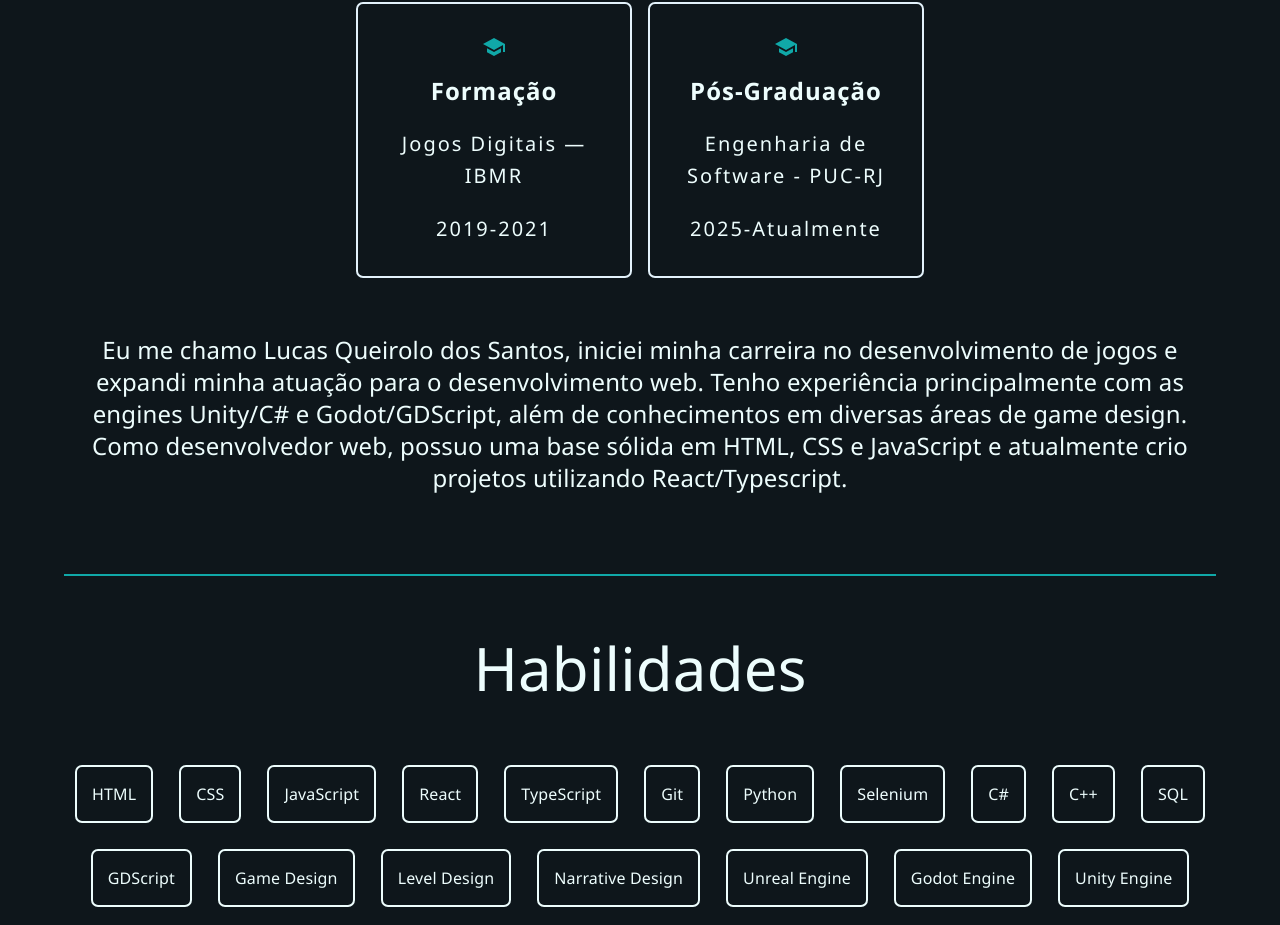
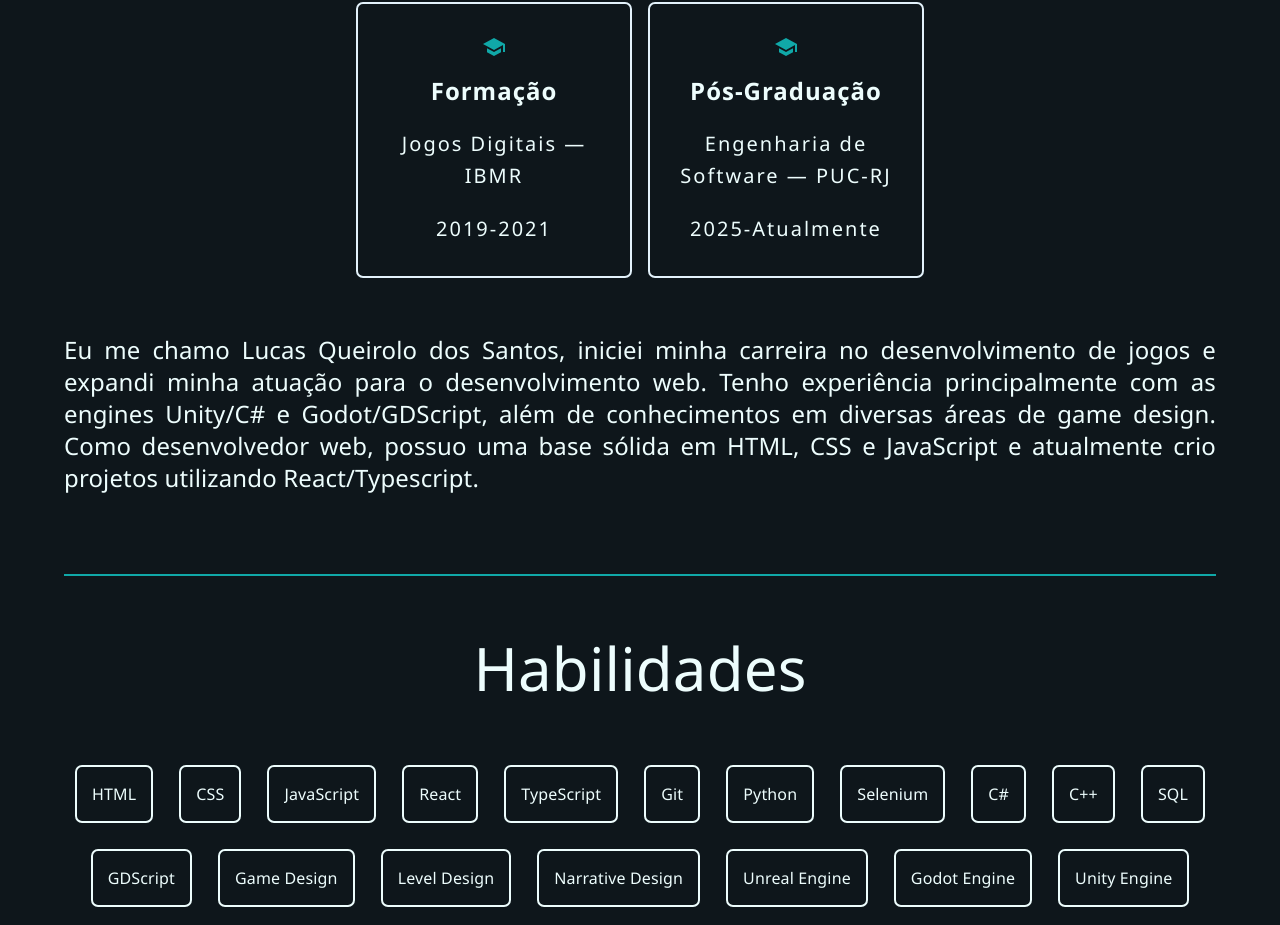
Before and after one commit to Luxxdev/portifolio, a React (Vite) app: page / in a window 1280 px wide. Shown: the part 977-1902 px from the top of the page. Built offline with nearby package versions, Linux system fonts and the light colour scheme.

Commit message:
typos and text justify

```diff
--- a/src/i18n/translations/en.json
+++ b/src/i18n/translations/en.json
@@ -15,7 +15,7 @@
     "aboutEducation": "Education",
     "aboutUniversity": "Digital Games — IBMR",
     "aboutEducation2": "Postgraduate",
-    "aboutUniversity2": "Software Engineering - PUC-RJ",
+    "aboutUniversity2": "Software Engineering — PUC-RJ",
     "present": "Currently",
     "skillsTitle": "Skills",
     "projectsTitle": "Projects",
--- a/src/i18n/translations/ptbr.json
+++ b/src/i18n/translations/ptbr.json
@@ -15,7 +15,7 @@
     "aboutEducation": "Formação",
     "aboutUniversity": "Jogos Digitais — IBMR",
     "aboutEducation2": "Pós-Graduação",
-    "aboutUniversity2": "Engenharia de Software - PUC-RJ",
+    "aboutUniversity2": "Engenharia de Software — PUC-RJ",
     "present": "Atualmente",
     "skillsTitle": "Habilidades",
     "projectsTitle": "Projetos",
--- a/src/pages/Home/sections/About/About.tsx
+++ b/src/pages/Home/sections/About/About.tsx
@@ -54,7 +54,7 @@ const About = () => {
             </Grid2>
 
             <Grid2 size={{ xs: 12, md: 12 }} borderBottom={2} borderColor="secondary.main" paddingBottom={10} justifyContent={'center'}>
-              <Typography color="primary.contrastText" variant="h5" textAlign="center">
+              <Typography color="primary.contrastText" variant="h5" textAlign="justify" >
                 {t('aboutText')}
               </Typography>
             </Grid2>
```
